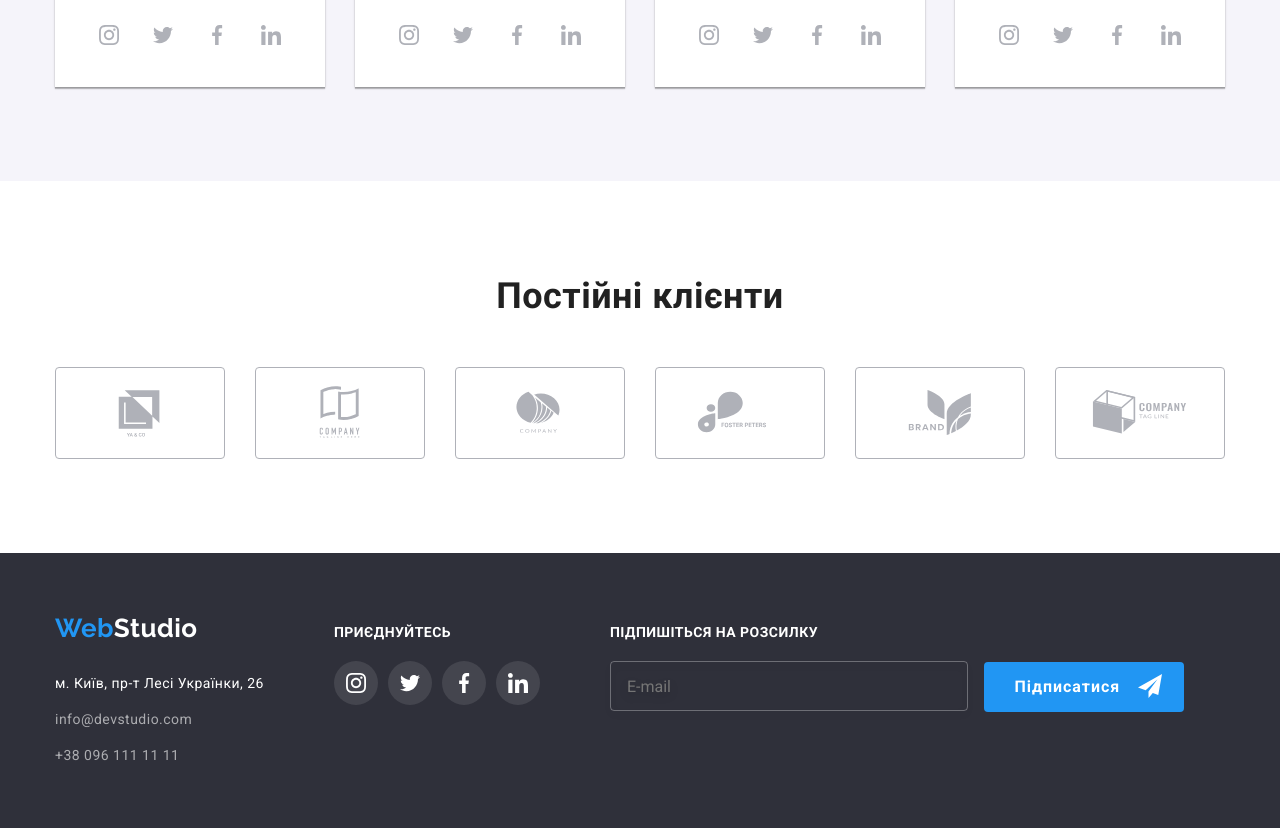
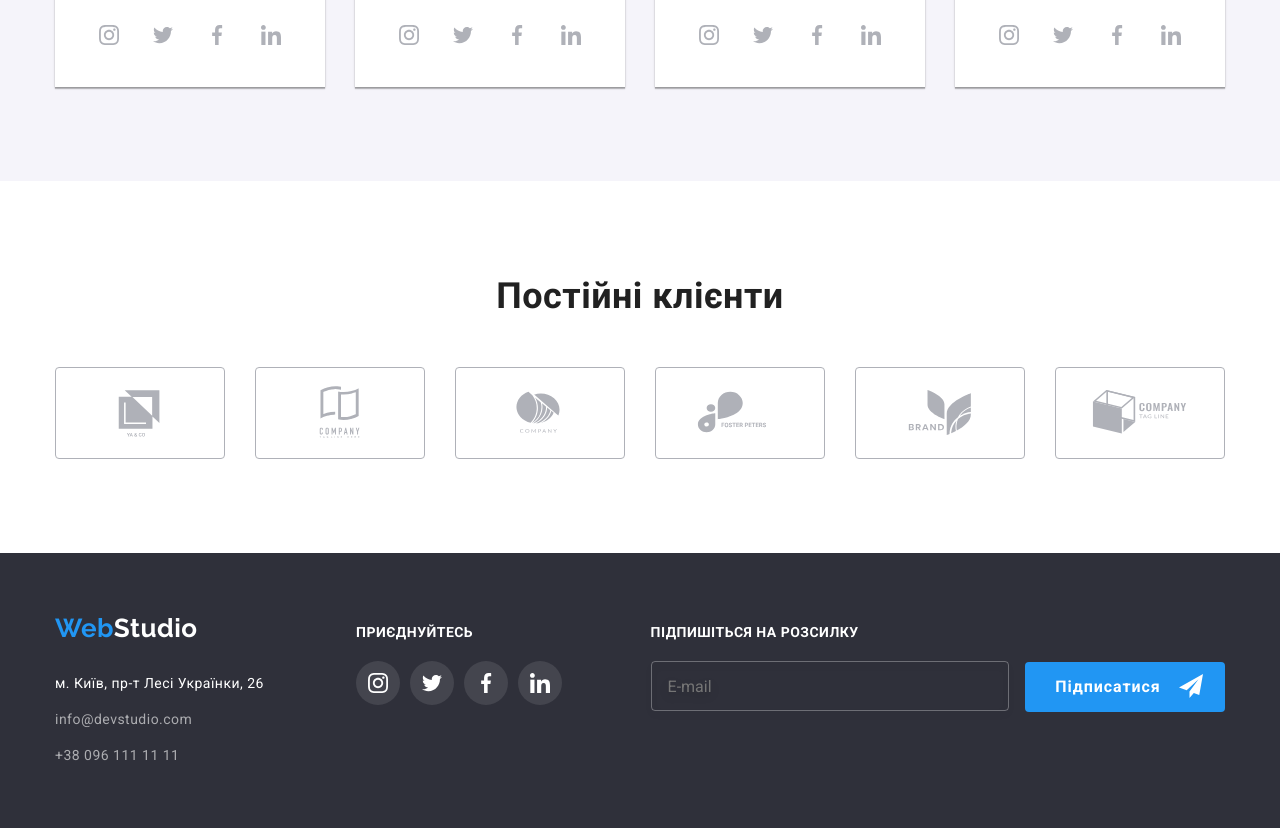
Before and after one commit to VYevheniia/goit-markup-hw-06, a plain HTML site: page index.html in a window 1280 px wide. Shown: the part 2127-2955 px from the top of the page. Drawn offline with nearby package versions, Linux system fonts and the light colour scheme.

Commit message:
checked failes

```diff
--- a/css/style.css
+++ b/css/style.css
@@ -482,6 +482,7 @@ ul {
 
 .logo-space {
   padding: 60px 0;
+  width: 231px;
 }
 
 .address {
@@ -520,15 +521,11 @@ ul {
 }
 
 .our-socials {
-  width: 206px;
-  height: 80px;
-
-  padding-top: 72px;
+  margin-left: 70px;
 }
 
-.container-footer {
+.flex-container-footer {
   display: flex;
-  gap: 70px;
   align-items: baseline;
 }
 
@@ -562,6 +559,10 @@ ul {
   fill: var(--color-additional);
 }
 
+.subscribes {
+  margin-left: auto;
+}
+
 .input-subscribes {
   width: 358px;
   height: 50px;
@@ -578,15 +579,7 @@ ul {
   justify-content: center;
 }
 
-/* .sub-button-cont {
-  display: flex;
-  justify-content: center;
-} */
-
 .button-sub {
-  /* display: flex;
-  align-items: center;
-  gap: 10px; */
   position: relative;
   color: var(--color-additional);
   background-color: var(--color-accent);
@@ -798,6 +791,7 @@ ul {
   border-radius: 50%;
   border: 1px solid rgba(0, 0, 0, 0.1);
   cursor: pointer;
+  margin-bottom: 2px;
 }
 
 .closed:focus,
@@ -816,6 +810,7 @@ ul {
 }
 
 .form-label {
+  display: flex;
   font-weight: 400;
   font-size: 12px;
   line-height: 1.17;
@@ -868,7 +863,7 @@ ul {
   border: 1px solid rgba(33, 33, 33, 0.2);
   border-radius: 4px;
   padding: 12px 16px;
-  margin-bottom: 20px;
+  margin-bottom: 16px;
 
   resize: none;
 
@@ -883,6 +878,7 @@ ul {
 .checkbox {
   margin-bottom: 30px;
   display: flex;
+  margin-left: 12px;
 }
 
 .checkbox-title {
@@ -921,4 +917,7 @@ ul {
 .submit-button {
   display: block;
   margin: 0 auto;
+  width: 200px;
+  height: 50px;
+  padding: 10px 52px;
 }
--- a/index.html
+++ b/index.html
@@ -331,7 +331,8 @@
       </section>
     </main>
     <footer class="footer">
-      <div class="container container-footer">
+      <div class="container">
+        <div class="flex-container-footer">
           <div class="logo-space">
             <a class="logo" lang="en" href="./index.html">Web<span class="logo-sec-f">Studio</span></a>
             <address class="address">
@@ -349,6 +350,7 @@
             </address>
           </div>
           <div class="our-socials">
+            <div>
               <p class="our-socials-p">приєднуйтесь</p>
               <ul class="social-list">
                 <li class="social-items">
@@ -381,10 +383,12 @@
                 </li>
               </ul>
             </div>
+          </div>
           <div class="subscribes">
             <h2 class="our-socials-p">Підпишіться на розсилку</h2>
-          <div class="sub-button-cont">
+
             <form name="form-subscribes" autocomplete="on">
+              <label for="email-sub"></label>
               <input class="input-subscribes" id="email-sub" type="email" name="email-sub" placeholder="E-mail" required />
               <button class="button-sub" type="submit">
                 Підписатися
```
Lines whose indentation alone changed are shown as unchanged.
